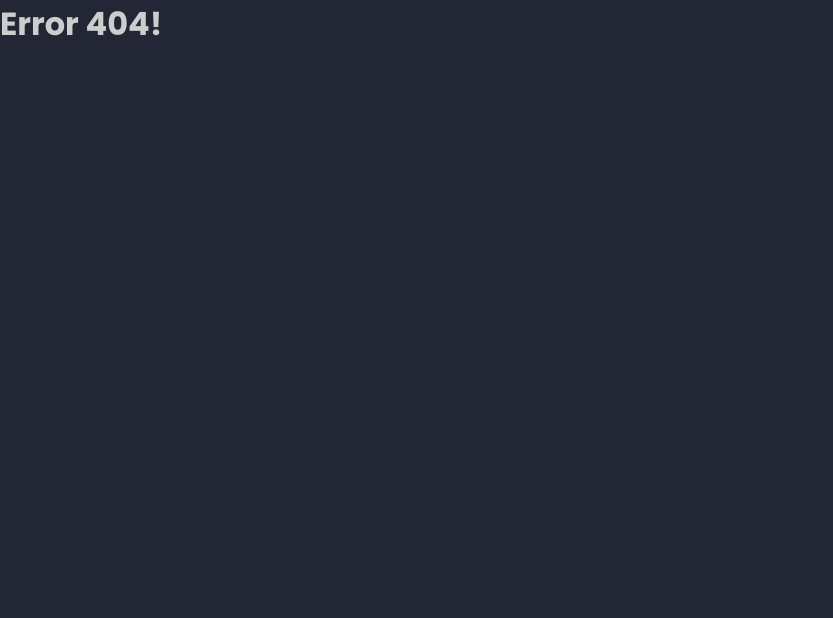
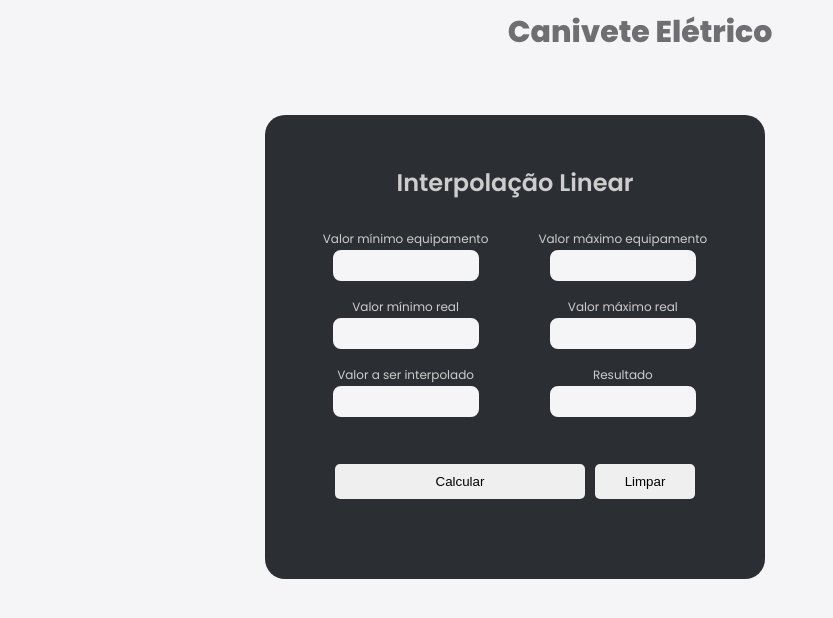
Before and after one commit to GuiSilvaAndrade/canivete-eletrico, a React (Create React App) app: page /interpolacao-linear in a window 1280 px wide. Before the commit this address had no page. Shown: the top 618 px of the page, without its empty margins (0-833 px from the left). Built offline with nearby package versions, Linux system fonts and the light colour scheme; no server answers.

Commit message:
new layout

```diff
--- /dev/null
+++ b/src/pages/CalculosBasicos/LinearInterpolation.js
@@ -0,0 +1,99 @@
+import { useRef, useState } from 'react'
+import { useEffect } from 'react';
+import api from '../../services/api';
+import Input from '../../components/Input'
+import InputRadio from '../../components/InputRadio'
+import InputRadioDefaultChecker from '../../components/InputRadioDefaultChecked'
+
+function PowerTriangle() {
+  // States
+  const [sendToAPI, setSendToAPI] = useState('')
+  const [powerValue, setPowerValue] = useState('')
+  const [voltageValue, setVoltageValue] = useState('')
+  const [powerFactor, setPowerFactor] = useState('')
+  const [radioInput, setRadioInput] = useState(true)
+
+  // Necessary to use the variable inside the useEffect
+  const responseOne = useRef()
+  const responseTwo = useRef()
+  const responseThree = useRef()
+
+  // Request to the back-end
+  const data = {
+    power: powerValue,
+    voltage: voltageValue,
+    powerFactor: powerFactor,
+    monophasic: radioInput
+  }
+
+  // Clean all fields
+  const cleanAll = () => {
+    setPowerValue('')
+    setVoltageValue('')
+    setPowerFactor('')
+    responseOne.current = ''
+    responseTwo.current = ''
+    responseThree.current = ''
+  }
+
+  // Handle input change
+  const handleChangePowerValue = (e) => { setPowerValue(e.target.value) }
+  const handleChangeVoltageValue = (e) => { setVoltageValue(e.target.value) }
+  const handleChangePowerFactor = (e) => { setPowerFactor(e.target.value) }
+
+  // Set input radio variable
+  const monophasicChecked = () => { setRadioInput(true) }
+  const triphasicChecked = () => {  setRadioInput(false) }
+
+  // Connection with the back-end
+  useEffect(() => {
+    api.post('power-triangle', data)
+  .then(res => {
+    const { response1, response2, response3 } = res.data[0]
+    setSendToAPI() // Evita de ter que dar 2 cliques no botão para o textarea renderizar
+    responseOne.current = response1
+    responseTwo.current = response2
+    responseThree.current = response3
+  }).catch(err =>  {
+    console.error(err);
+  })
+  }, [sendToAPI])
+
+
+  return (<div className='container-main teste'>
+  <div className='container-content'>
+
+    <h2 className='main-title'>Interpolação Linear</h2>
+
+    <div className='container-inputs'>
+
+      <div>
+        <Input text={'Valor mínimo equipamento'} value={powerValue} onChange={handleChangePowerValue} />
+        <Input text={'Valor mínimo real'} value={powerFactor} onChange={handleChangePowerFactor} />
+        <Input text={'Valor a ser interpolado'} value={powerFactor} onChange={handleChangePowerFactor} />
+      </div>
+
+      <div>
+        <Input text={'Valor máximo equipamento'} value={voltageValue} onChange={handleChangeVoltageValue} />
+        <Input text={'Valor máximo real'} value={voltageValue} onChange={handleChangeVoltageValue} />
+        <Input text={'Resultado'} value={voltageValue} onChange={handleChangeVoltageValue} />
+      </div>
+
+    </div>
+
+    <div>
+      <button className='send-button' onClick={setSendToAPI}>Calcular</button>
+      <button className='clear-button' onClick={cleanAll}>Limpar</button>
+    </div>
+
+    <div className='container-responses'>
+      <p>{responseOne.current}</p>
+      <p>{responseTwo.current}</p>
+      <p>{responseThree.current}</p>
+    </div>
+  </div>
+  </div>
+)
+}
+
+export default PowerTriangle
--- a/src/pages/Default/HomePage.js
+++ /dev/null
@@ -1,7 +0,0 @@
-function HomePage() {
-  return (
-    <h1>Home</h1>
-  )
-}
-
-export default HomePage
--- /dev/null
+++ b/src/pages/HomePage/index.js
@@ -0,0 +1,20 @@
+import './styles.scss'
+import { Link } from 'react-router-dom'
+
+
+function HomePage() {
+  return (
+    <div className='container-homepage'>
+      <div className='main'>
+        <Link className='item' to="/consumo-de-energia">Consumo de Energia</Link>
+        <Link className='item' to="/interpolacao-linear">Interpolação Linear</Link>
+        <Link className='item' to="/lei-de-ohm">Lei de Ohm</Link>
+        <Link className='item' to="/resistencia-equivalente">Resistência Equivalente</Link>
+        <Link className='item' to="/triangulo-de-potencias">Triângulo de Potências</Link>
+        <Link className='item' to="/unidade-de-potencia-ativa">Unidade de Potência Ativa</Link>
+      </div>
+    </div>
+  )
+}
+
+export default HomePage;
--- /dev/null
+++ b/src/pages/HomePage/styles.scss
@@ -0,0 +1,61 @@
+.homepage-title {
+    padding-top: 10px;
+    padding-bottom: 10px;
+    text-align: center;
+    a {
+      color: black;
+      text-decoration: none;
+      font-size: 30px;
+      font-weight: 800;
+    }
+
+    a:hover{
+      color:var(--purple-color)
+    }
+  }
+
+button {
+  cursor: pointer;
+}
+
+.container-homepage{
+  width: 100vw;
+  height:100vh;
+  text-align: center;
+  background-color: var(--bg-light-color);
+
+  .main{
+    display: grid;
+    grid-template-columns: 1fr 1fr 1fr 1fr;
+    max-width: 800px;
+    padding: 10px;
+    margin: 0 auto;
+    grid-gap: 10px;
+
+    .item{
+      aspect-ratio: 1 / 1;
+      background-color: var(--button-light-color);
+      box-shadow: 0 5px 15px -3px rgba(0, 0, 0, 0.2);
+      border-radius: 10px;
+      padding: auto;
+      font-size: 20px;
+      display: flex;
+      justify-content: center;
+      align-items: center;
+      cursor: pointer;
+      text-decoration: none;
+      color: black;
+    }
+
+      .item:hover {
+        transform: scale(1.03);
+        color:var(--purple-color);
+      }
+  }
+
+  @media (max-width: 600px) {
+    .main{
+      grid-template-columns: 1fr 1fr 1fr;
+    }
+  }
+}
--- a/src/pages/Navbar/index.js
+++ b/src/pages/Navbar/index.js
@@ -3,49 +3,11 @@ import { Link } from 'react-router-dom'
 
 function Navbar() {
   return (
-    <nav className='navbar'>
-
-      <div className='navbar-logo'>
+    <div className='navbar'>
+      <div className='logo'>
         <Link to="/">Canivete Elétrico</Link>
       </div>
-
-      <h5>Cálculos Básicos</h5>
-
-      <div className='navbar-link'>
-        <Link to="/lei-de-ohm">Lei de Ohm</Link>
-      </div>
-
-      <div className='navbar-link'>
-        <Link to="/resistencia-equivalente">Resistência Equivalente</Link>
-      </div>
-
-      <div className='navbar-link'>
-        <Link to="/triangulo-de-potencias">Triângulo de Potências</Link>
-      </div>
-
-      <div className='navbar-link'>
-        <Link to="/consumo-de-energia">Consumo de Energia</Link>
-      </div>
-
-      <div className='navbar-link'>
-        <Link to="/unidade-de-potencia-ativa">Unidade de Potência Ativa</Link>
-      </div>
-
-
-
-      <h5>Cálculos</h5>
-
-
-
-
-
-
-
-      <h5>Dimensionamentos</h5>
-
-
-
-    </nav>
+    </div>
   )
 }
 
--- a/src/pages/Navbar/styles.scss
+++ b/src/pages/Navbar/styles.scss
@@ -1,42 +1,21 @@
-.navbar{
-  width: 250px;
-  height: 100vh;
-  background-color: var(--secondary-color);
-  border-right: solid 1px var(--primary-color);
-
-  h5 {
-    font-size: 14px;
-    padding-left: 10px;
-    padding-top: 25px;
-  }
-
-  .navbar-logo {
-    padding-top: 30px;
-    padding-bottom: 30px;
+.navbar {
+  background-color: var(--bg-light-color);
+  width: 100vw;
+  //position: absolute;
+  //margin-bottom: 1px;
+  .logo {
+    padding-top: 10px;
+    padding-bottom: 10px;
     text-align: center;
-
     a {
-      padding-top: 30px;
-    padding-bottom: 30px;
-      color: var(--fourth-color);
+      color: #6e6e73;
       text-decoration: none;
-      font-size: 22px;
+      font-size: 30px;
       font-weight: 800;
     }
-  }
 
-  .navbar-link {
-    a {
-      padding-left: 10px;
-      color: var(--fourth-color);
-      text-decoration: none;
-      font-size: 12px;
-    }
-
-    a:hover {
-      color: var(--third-color);
-      text-decoration: none;
-      font-size: 12px;
+    a:hover{
+      color:var(--purple-color)
     }
   }
 }
--- a/src/styles/global.scss
+++ b/src/styles/global.scss
@@ -2,9 +2,16 @@
 
 
 :root {
-  --primary-color: #373747;
-  --secondary-color: #232635;
-  --third-color: #a166ff;
+  --bg-light-color:  #f5f5f7;
+  --button-light-color: #fff;
+  --purple-color: #a166ff;
+
+
+
+  --background-color: #f5f5f7;
+  --home-color: rgb(42,44,48);
+  --calc-color: rgb(43,46,51);
+  --purple-color: #a166ff;
   --fourth-color: #cdcdcd;
   --button-color: green;
   --font-poppins: 'Poppins', sans-serif;
@@ -18,11 +25,12 @@
 }
 
 body {
-  background-color: var(--secondary-color);
+  background-color: var(--bg-light-color);
   color: var(--fourth-color);
   font-family: var(--font-poppins);
 }
 
 .layout-app {
   display: flex;
+  flex-direction: column;
 }
--- a/src/styles/pages.scss
+++ b/src/styles/pages.scss
@@ -1,14 +1,15 @@
 .container-main {
-  width: calc(100vw - 280px);
-  height: calc(100vh - 50px);
-  background: var(--secondary-color);
+  width: calc(100vw - 250px);
+  height: 100vh;
+  background: var(--background-color);
+  padding: 50px 0;
 
 
   .container-content {
     width: 500px;
     text-align: center;
-    margin: 50px auto;
-    background: var(--primary-color);
+    margin: 0px auto;
+    background: var(--calc-color);
     border-radius: 20px;
     display: flex;
     flex-direction: column;
@@ -26,7 +27,7 @@
 
     .observation-title {
       font-size: 12px;
-      border: solid 1px var(--third-color);
+      border: solid 1px var(--purple-color);
       margin: 0 auto;
       padding: 5px 10px;
       margin-bottom: 30px;
@@ -63,22 +64,22 @@
   width: 150px;
   height: 35px;
   border-radius: 10px;
-  border: solid 2px var(--primary-color);
+  border: solid 2px var(--calc-color);
   transition: 0.5s;
   text-align: center;
   font-size: 18px;
   color: white;
-  background: var(--secondary-color);
+  background: var(--background-color);
 
 }
 
 .input input:hover{
-  border: solid 2px var(--third-color);
+  border: solid 2px var(--purple-color);
 }
 
 .input input:focus{
   outline:none;
-  border: solid 2px var(--third-color);
+  border: solid 2px var(--purple-color);
 }
 
 input[type="number"]::-webkit-outer-spin-button,
@@ -100,7 +101,7 @@ input[type="number"]::-webkit-inner-spin-button {
   }
 
   input {
-    accent-color: var(--third-color)
+    accent-color: var(--purple-color)
   }
 }
 
@@ -119,7 +120,7 @@ input[type="number"]::-webkit-inner-spin-button {
 }
 
 .send-button:hover {
-  background: var(--third-color);
+  background: var(--purple-color);
   color: white;
   cursor: pointer;
 }
```
Also changed, not shown: src/index.js (+7 -1 lines).
